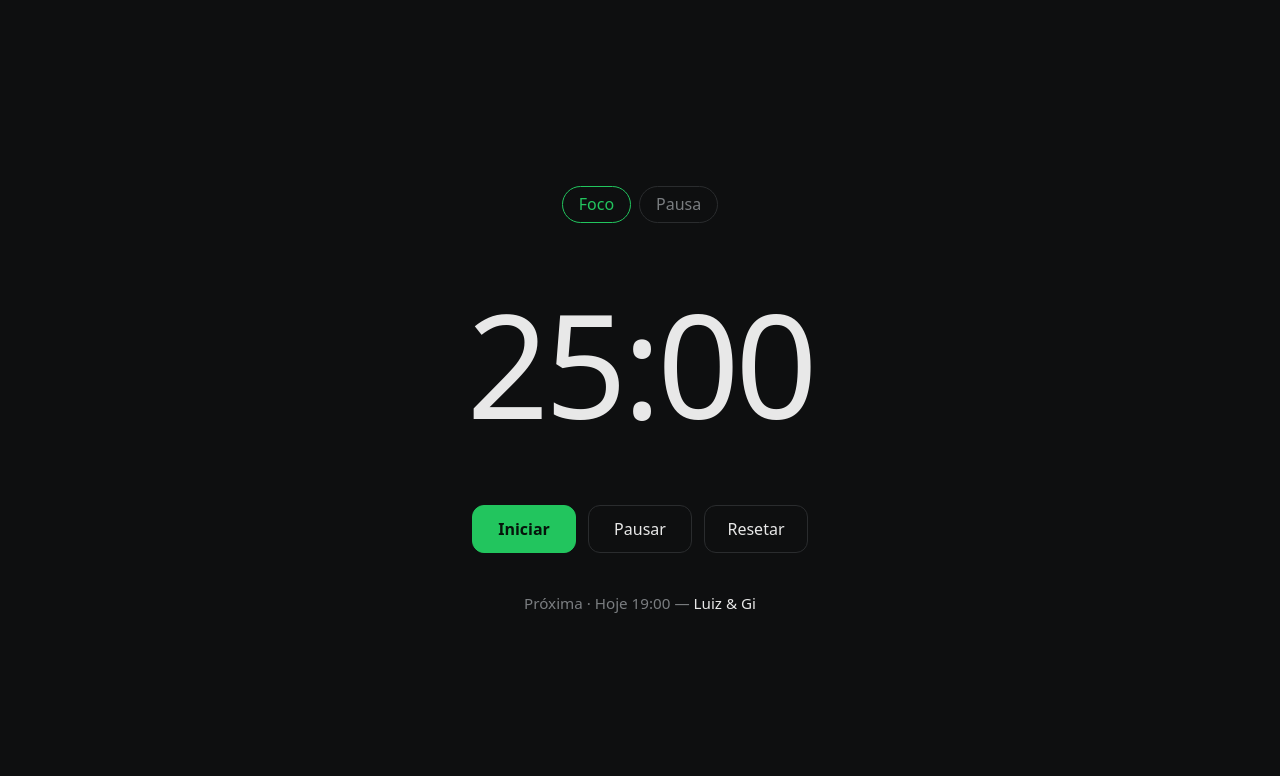
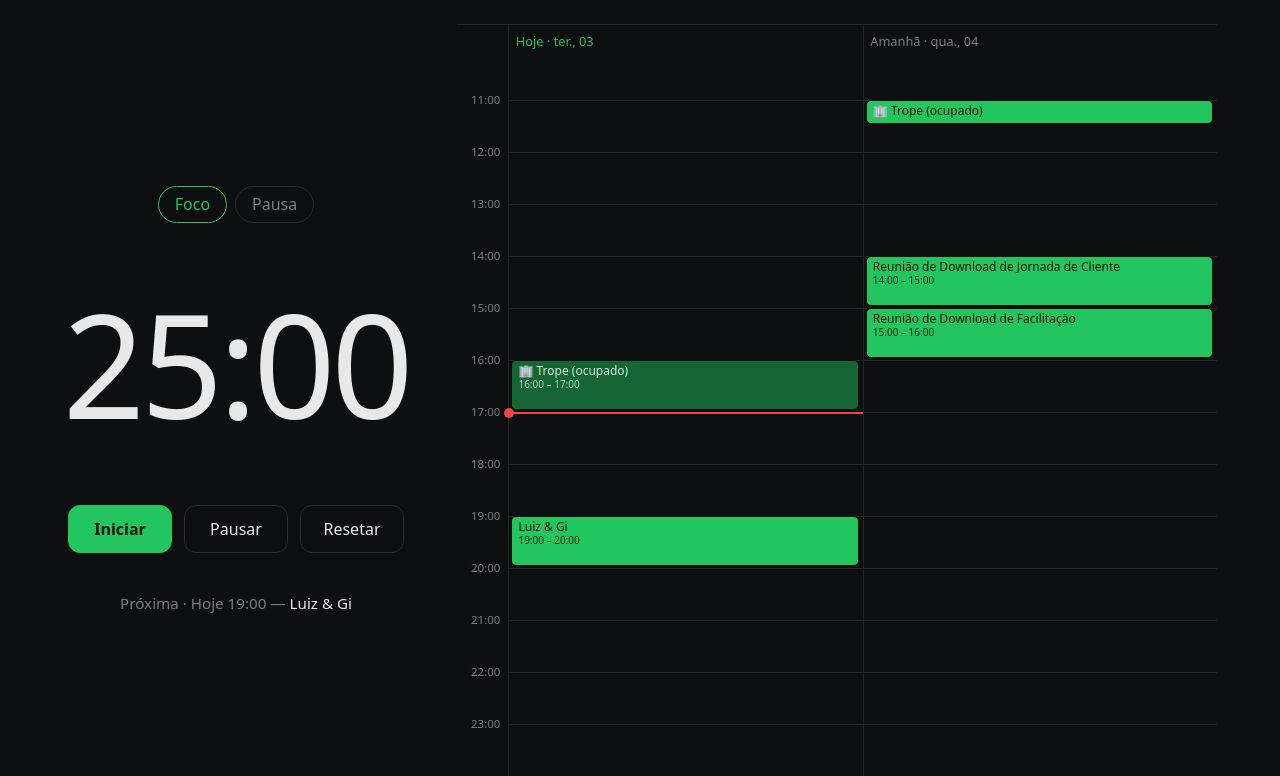
Before and after one commit to gibaldino/pomodoro, a plain HTML site: page index.html in a window 1280 px wide. Drawn offline with Linux system fonts and the light colour scheme.

Commit message:
Agenda estilo Google Calendar

```diff
--- a/index.html
+++ b/index.html
@@ -13,11 +13,26 @@ body.run #t{color:var(--g)}
 .ctl button.p{background:var(--g);border-color:var(--g);color:#06140b;font-weight:600}
 button:focus-visible{outline:2px solid var(--g);outline-offset:2px}
 #m{color:var(--mute);text-align:center;font-size:.95rem}#m b{color:var(--fg);font-weight:500}
+body{flex-direction:column}
+.main{display:flex;flex-direction:column;align-items:center;gap:2.5rem}
+#cal{width:100%;max-width:760px;height:52vh;overflow-y:auto;border-top:1px solid #222426;scrollbar-width:thin}
+.ch{display:flex;position:sticky;top:0;background:var(--bg);z-index:3;color:var(--mute);font-size:.8rem}
+.ch div{flex:1;padding:.5rem .4rem;border-left:1px solid #222426}.ch .gut{flex:0 0 3.2rem;border:0}
+.ch .td{color:var(--g)}
+.grid{display:flex;position:relative;height:calc(24 * var(--h))}:root{--h:52px}
+.gut{flex:0 0 3.2rem;position:relative}.gut span{position:absolute;right:.5rem;transform:translateY(-50%);font-size:.72rem;color:var(--mute)}
+.col{flex:1;position:relative;border-left:1px solid #222426;background:repeating-linear-gradient(#222426 0 1px,transparent 1px var(--h))}
+.ev{position:absolute;left:2px;right:4px;background:var(--g);color:#06140b;border-radius:5px;padding:2px 6px;font-size:.75rem;line-height:1.25;overflow:hidden;white-space:nowrap;text-overflow:ellipsis;font-weight:500;border:1px solid var(--bg)}
+.ev small{display:block;font-weight:400;opacity:.85}.ev.past{background:#166534;color:#cfe9d6}
+.now{position:absolute;left:-5px;right:0;height:2px;background:#ef4444;z-index:2}.now::before{content:"";position:absolute;left:0;top:-4px;width:10px;height:10px;border-radius:50%;background:#ef4444}
+@media(min-width:1000px){body{flex-direction:row;align-items:stretch;gap:3rem}.main{justify-content:center;flex:0 0 auto}#cal{height:calc(100dvh - 3rem)}}
+@media(max-width:600px){.c2{display:none}#cal{height:45vh}}
 </style></head><body>
-<div class="modes"><button id="mf" class="on">Foco</button><button id="mp">Pausa</button></div>
+<div class="main"><div class="modes"><button id="mf" class="on">Foco</button><button id="mp">Pausa</button></div>
 <div id="t">25:00</div>
 <div class="ctl"><button id="go" class="p">Iniciar</button><button id="pa">Pausar</button><button id="rs">Resetar</button></div>
-<div id="m">Carregando próxima reunião…</div>
+<div id="m">Carregando próxima reunião…</div></div>
+<div id="cal"></div>
 <script>
 const D={foco:25*60,pausa:5*60};let mode='foco',left=D.foco,end=null,iv=null;const $=i=>document.getElementById(i);
 const fmt=s=>String(Math.floor(s/60)).padStart(2,'0')+':'+String(s%60).padStart(2,'0');
@@ -34,7 +49,23 @@ $('go').onclick=start;$('pa').onclick=stop;$('rs').onclick=()=>set(mode);$('mf')
 let EV=[];const tf=new Intl.DateTimeFormat('pt-BR',{hour:'2-digit',minute:'2-digit',timeZone:'America/Sao_Paulo'}),df=new Intl.DateTimeFormat('pt-BR',{weekday:'short',day:'2-digit',timeZone:'America/Sao_Paulo'}),dk=new Intl.DateTimeFormat('en-CA',{timeZone:'America/Sao_Paulo'});
 function showM(){const n=Date.now(),e=EV.find(x=>new Date(x.s)>n);if(!e){$('m').textContent='Nenhuma reunião próxima';return}
  const s=new Date(e.s),now=s<=n,day=dk.format(s)==dk.format(n)?'Hoje':df.format(s);const el=$('m');el.textContent=(now?'Agora · ':'Próxima · ')+day+' '+tf.format(s)+' — ';const b=document.createElement('b');b.textContent=e.t;el.append(b)}
-async function load(){try{const r=await fetch('events.json?'+Date.now(),{cache:'no-store'});EV=(await r.json()).events.sort((a,b)=>new Date(a.s)-new Date(b.s))}catch(e){}showM()}
-load();setInterval(load,5*60e3);setInterval(showM,30e3);draw();
+
+let scrolled=false;
+function cal(){const n=new Date(),H=parseFloat(getComputedStyle(document.documentElement).getPropertyValue('--h')),
+ days=[0,1].map(i=>dk.format(new Date(n.getTime()+i*864e5))),
+ hm=d=>{const[h,m]=tf.format(d).split(':').map(Number);return h*60+m},
+ lbl=['Hoje','Amanhã'].map((t,i)=>t+' · '+df.format(new Date(n.getTime()+i*864e5)));
+ let h='<div class="ch"><div class="gut"></div>'+lbl.map((l,i)=>`<div class="${i?'c2':'td'}">${l}</div>`).join('')+'</div><div class="grid"><div class="gut">';
+ for(let i=1;i<24;i++)h+=`<span style="top:${i*H}px">${String(i).padStart(2,'0')}:00</span>`;h+='</div>';
+ days.forEach((d,i)=>{h+=`<div class="col${i?' c2':''}">`;
+  EV.forEach(e=>{const s=new Date(e.s),f=new Date(e.e),sd=dk.format(s),fd=dk.format(new Date(f-1));if(sd>d||fd<d)return;
+   const a=sd<d?0:hm(s),b=fd>d||dk.format(f)>d&&hm(f)==0?1440:hm(f),top=a/60*H,ht=Math.max((b-a)/60*H,18);
+   const el=document.createElement('div');el.className='ev'+(f<n?' past':'');el.style.cssText=`top:${top}px;height:${ht-2}px`;
+   el.title=e.t;el.textContent=e.t;if(ht>34){const sm=document.createElement('small');sm.textContent=tf.format(s)+' – '+tf.format(f);el.append(sm)}
+   h+=el.outerHTML});
+  if(i==0)h+=`<div class="now" style="top:${hm(n)/60*H}px"></div>`;h+='</div>'});
+ const c=$('cal');c.innerHTML=h+'</div>';if(!scrolled){c.scrollTop=Math.max(0,hm(n)/60*H-c.clientHeight/3);scrolled=true}}
+async function load(){try{const r=await fetch('events.json?'+Date.now(),{cache:'no-store'});EV=(await r.json()).events.sort((a,b)=>new Date(a.s)-new Date(b.s))}catch(e){}showM();cal()}
+load();setInterval(load,5*60e3);setInterval(showM,30e3);setInterval(cal,60e3);draw();
 'serviceWorker'in navigator&&navigator.serviceWorker.register('sw.js');
 </script></body></html>
--- a/sw.js
+++ b/sw.js
@@ -1,4 +1,4 @@
-const C='pomo-v1',A=['./','index.html','manifest.webmanifest','icon.svg','icon-192.png','icon-512.png'];
+const C='pomo-v2',A=['./','index.html','manifest.webmanifest','icon.svg','icon-192.png','icon-512.png'];
 self.addEventListener('install',e=>{e.waitUntil(caches.open(C).then(c=>c.addAll(A)));self.skipWaiting()});
 self.addEventListener('activate',e=>e.waitUntil(self.clients.claim()));
 self.addEventListener('fetch',e=>{const u=new URL(e.request.url);
```
